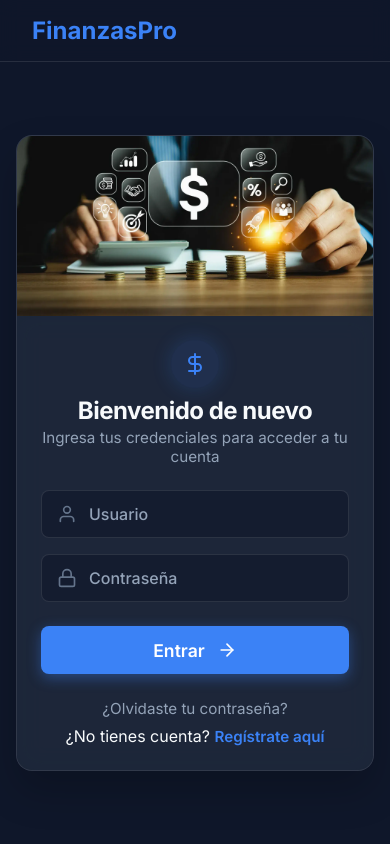
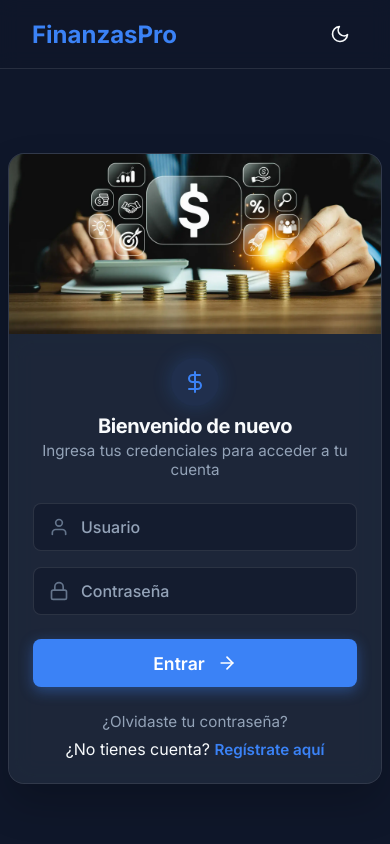
Before and after one commit to jlchz19/adrian-, a Flask app: page /login in a window 390 px wide; the page is wider, and only the part inside the window is pictured. Run offline with Flask 3, Linux system fonts and the light colour scheme.

Commit message:
fix: adjust mobile sizing for auth pages and fix theme toggle visibility

```diff
--- a/templates/auth/login.html
+++ b/templates/auth/login.html
@@ -3,19 +3,23 @@
 {% block content %}
 <style>
     body {
-        overflow-y: hidden;
+        overflow-y: auto;
     }
     .container {
         margin: 0 auto !important;
         display: flex;
+        flex-direction: column;
         align-items: center;
         justify-content: center;
-        height: calc(100vh - 80px); /* Adjust based on navbar height */
+        min-height: calc(100vh - 100px); /* Use min-height so it can expand */
+        padding: 2rem 1rem;
+        width: 100%;
+        max-width: 100%;
     }
     .auth-wrapper {
-        margin: 0 !important;
+        margin: 0 auto !important;
         width: 100%;
-        max-height: 95vh;
+        height: auto;
     }
     .professional-auth {
         padding: 2rem !important;
@@ -47,9 +51,9 @@
         margin-bottom: 0.2rem !important;
     }
     @media (max-width: 768px) {
-        .professional-auth {
-            padding: 1.5rem !important;
-        }
+        .professional-auth { padding: 1.5rem !important; }
+        .auth-header h2 { font-size: 1.25rem !important; }
+        .container { padding: 1rem 0.5rem; min-height: calc(100vh - 80px); }
     }
 </style>
 <div class="auth-wrapper">
--- a/templates/base.html
+++ b/templates/base.html
@@ -18,14 +18,7 @@
     <nav class="navbar">
         <a href="{{ url_for('index') }}" class="brand">FinanzasPro</a>
 
-        {% if current_user.is_authenticated %}
-        <div class="hamburger" id="hamburger">
-            <span></span>
-            <span></span>
-            <span></span>
-        </div>
-        {% endif %}
-
+        <div style="display: flex; align-items: center; gap: 1rem;">
             <div class="nav-links" id="nav-links">
                 {% if current_user.is_authenticated %}
                     <a href="{{ url_for('dashboard') }}">Dashboard</a>
@@ -34,10 +27,20 @@
                     <a href="{{ url_for('reports') }}">Reportes</a>
                     <a href="{{ url_for('logout') }}">Cerrar Sesión</a>
                 {% endif %}
-            <button id="theme-toggle" class="theme-toggle-btn" aria-label="Cambiar tema">
+            </div>
+
+            <button id="theme-toggle" class="theme-toggle-btn" aria-label="Cambiar tema" style="margin-left: 0;">
                 <svg class="sun-icon" width="20" height="20" viewBox="0 0 24 24" fill="none" stroke="currentColor" stroke-width="2" stroke-linecap="round" stroke-linejoin="round"><circle cx="12" cy="12" r="5"></circle><line x1="12" y1="1" x2="12" y2="3"></line><line x1="12" y1="21" x2="12" y2="23"></line><line x1="4.22" y1="4.22" x2="5.64" y2="5.64"></line><line x1="18.36" y1="18.36" x2="19.78" y2="19.78"></line><line x1="1" y1="12" x2="3" y2="12"></line><line x1="21" y1="12" x2="23" y2="12"></line><line x1="4.22" y1="19.78" x2="5.64" y2="18.36"></line><line x1="18.36" y1="5.64" x2="19.78" y2="4.22"></line></svg>
                 <svg class="moon-icon" width="20" height="20" viewBox="0 0 24 24" fill="none" stroke="currentColor" stroke-width="2" stroke-linecap="round" stroke-linejoin="round"><path d="M21 12.79A9 9 0 1 1 11.21 3 7 7 0 0 0 21 12.79z"></path></svg>
             </button>
+
+            {% if current_user.is_authenticated %}
+            <div class="hamburger" id="hamburger">
+                <span></span>
+                <span></span>
+                <span></span>
+            </div>
+            {% endif %}
         </div>
     </nav>
 
```
Also changed, not shown: templates/auth/register.html (+8 -4 lines), templates/auth/reset_password.html (+8 -4 lines). Lines whose indentation alone changed are shown as unchanged.
